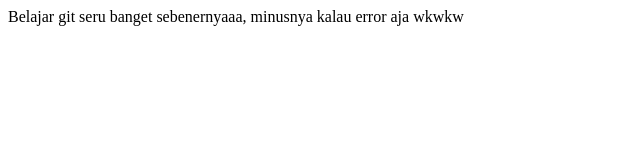
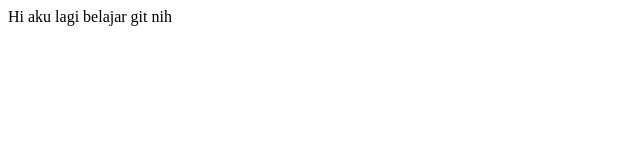
Before and after one commit to HyRii/PRAK1GITRPL, a plain HTML site: page login.html in a window 1280 px wide. Shown: the whole page, without its empty margins (0-640 px from the left). Drawn offline with Linux system fonts and the light colour scheme.

Commit message:
ubah isi login.html

```diff
--- a/login.html
+++ b/login.html
@@ -4,9 +4,9 @@
     <meta charset="UTF-8">
     <meta http-equiv="X-UA-Compatible" content="IE=edge">
     <meta name="viewport" content="width=device-width, initial-scale=1.0">
-    <title>Document</title>
+    <title>Doc2</title>
 </head>
 <body>
-    Belajar git seru banget sebenernyaaa, minusnya kalau error aja wkwkw
+    Hi aku lagi belajar git nih
 </body>
 </html>
```
